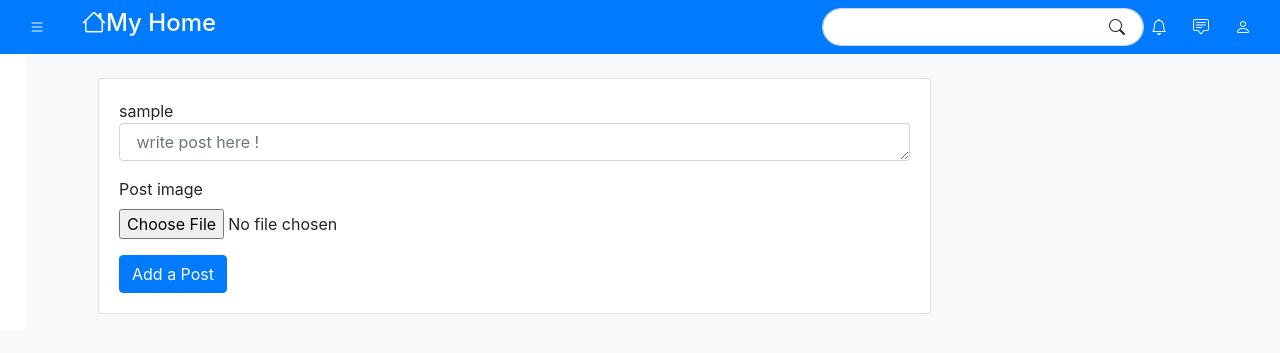
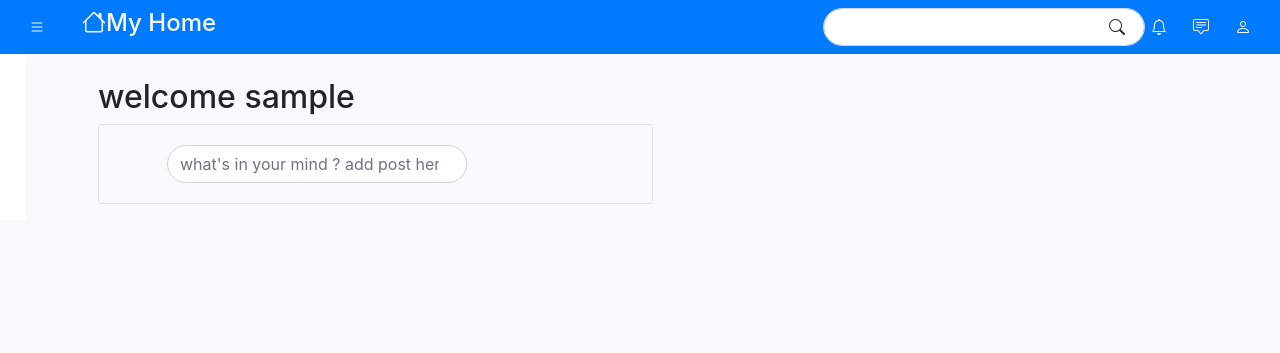
Before and after one commit to Marwa-Medhat/SocialNetwork-DjangoProject, a Django app: page /posts/ in a window 1280 px wide. Shown: the top 353 px of the page. Run offline with Django 3.2, Linux system fonts and the light colour scheme; the visitor is signed in with stand-in values (Sample User, id 1); data comes from the database, SQL or seed files in the repository; data that the repository does not hold is empty; some libraries are stand-ins or nearby versions.

Commit message:
profile  design

```diff
--- a/SocialNetwork/Posts/forms.py
+++ b/SocialNetwork/Posts/forms.py
@@ -15,7 +15,7 @@ class PostsCreateForm(forms.ModelForm):
         model = Post
         fields="__all__"
         widgets = {
-        # 'user_id': forms.HiddenInput(),
+        'user_id': forms.HiddenInput(),
         # 'likes':forms.HiddenInput(),
 
          }
--- a/SocialNetwork/Posts/templates/layouts/main.html
+++ b/SocialNetwork/Posts/templates/layouts/main.html
@@ -1,9 +1,11 @@
 <html>
 <head>
 <!-- CSS only -->
+<link href="https://cdn.jsdelivr.net/npm/bootstrap@5.0.0-beta3/dist/css/bootstrap.min.css" rel="stylesheet" integrity="sha384-eOJMYsd53ii+scO/bJGFsiCZc+5NDVN2yr8+0RDqr0Ql0h+rP48ckxlpbzKgwra6" crossorigin="anonymous">
+<script src="https://cdn.jsdelivr.net/npm/bootstrap@5.0.0-beta3/dist/js/bootstrap.bundle.min.js" integrity="sha384-JEW9xMcG8R+pH31jmWH6WWP0WintQrMb4s7ZOdauHnUtxwoG2vI5DkLtS3qm9Ekf" crossorigin="anonymous"></script>
 
 <link rel="stylesheet" href="https://cdn.jsdelivr.net/npm/bootstrap-icons@1.4.1/font/bootstrap-icons.css">
-  <link rel="stylesheet" href="https://stackpath.bootstrapcdn.com/bootstrap/4.4.1/css/bootstrap.min.css" integrity="sha384-Vkoo8x4CGsO3+Hhxv8T/Q5PaXtkKtu6ug5TOeNV6gBiFeWPGFN9MuhOf23Q9Ifjh" crossorigin="anonymous">
+<link rel="stylesheet" href="https://stackpath.bootstrapcdn.com/bootstrap/4.4.1/css/bootstrap.min.css" integrity="sha384-Vkoo8x4CGsO3+Hhxv8T/Q5PaXtkKtu6ug5TOeNV6gBiFeWPGFN9MuhOf23Q9Ifjh" crossorigin="anonymous">
 </head>
 
 <body class="bg-light ">
@@ -19,7 +21,7 @@
                   <input type="search" class="form-control rounded-pill ml-5" />
 
                 </div>
-                  <button  type="button" class="btn  rounded-pill ">
+                  <button  type="button" class="btn rounded-pill ">
                      <i class="bi bi-search "></i>
                   </button>
             </div>
@@ -47,7 +49,7 @@
  <div class="dropdown" >
             <a  class="btn" role="button" id="dropdownMenuLink" data-toggle="dropdown" ><i class="bi bi-person text-white   "></i> </a>
                 <div class="dropdown-menu dropdown-menu-right" >
-                       <a class="dropdown-item " href="#" >
+                       <a class="dropdown-item " href="{% url 'logout' %}" >
                           <i class="bi bi-box-arrow-in-right ml-3">logout</i>
                         </a>
 
@@ -66,7 +68,7 @@
 
 	        <ul class="list-unstyled components mb-5">
 	          <li class="active">
-	             <a href="#" ><i class="bi bi-person"></i>My Profile</a>
+	             <a href="{% url 'profile' %}" ><i class="bi bi-person"></i>My Profile</a>
 
 	          <li>
 	              <a href="#" <i class="bi bi-people-fill"></i> Groupes</a>
@@ -83,7 +85,7 @@
 </div>
 
  <script src="https://code.jquery.com/jquery-3.4.1.slim.min.js" integrity="sha384-J6qa4849blE2+poT4WnyKhv5vZF5SrPo0iEjwBvKU7imGFAV0wwj1yYfoRSJoZ+n" crossorigin="anonymous"></script>
-      <script src="https://cdn.jsdelivr.net/npm/popper.js@1.16.0/dist/umd/popper.min.js" integrity="sha384-Q6E9RHvbIyZFJoft+2mJbHaEWldlvI9IOYy5n3zV9zzTtmI3UksdQRVvoxMfooAo" crossorigin="anonymous"></script>
-      <script src="https://stackpath.bootstrapcdn.com/bootstrap/4.4.1/js/bootstrap.min.js" integrity="sha384-wfSDF2E50Y2D1uUdj0O3uMBJnjuUD4Ih7YwaYd1iqfktj0Uod8GCExl3Og8ifwB6" crossorigin="anonymous"></script>
+ <script src="https://cdn.jsdelivr.net/npm/popper.js@1.16.0/dist/umd/popper.min.js" integrity="sha384-Q6E9RHvbIyZFJoft+2mJbHaEWldlvI9IOYy5n3zV9zzTtmI3UksdQRVvoxMfooAo" crossorigin="anonymous"></script>
+ <script src="https://stackpath.bootstrapcdn.com/bootstrap/4.4.1/js/bootstrap.min.js" integrity="sha384-wfSDF2E50Y2D1uUdj0O3uMBJnjuUD4Ih7YwaYd1iqfktj0Uod8GCExl3Og8ifwB6" crossorigin="anonymous"></script>
 </body>
 </html>
--- a/SocialNetwork/Posts/templates/posts/create.html
+++ b/SocialNetwork/Posts/templates/posts/create.html
@@ -3,6 +3,7 @@
 {% if request.user.is_authenticated %}
 <form action="{% url 'create' %}" method="post" enctype="multipart/form-data">
   {%csrf_token%} {{request.user.username }}
+
   {{form |crispy}}
 
   <button type="submit" class="btn btn-primary">Add a Post</button>
--- a/SocialNetwork/Posts/templates/posts/details.html
+++ b/SocialNetwork/Posts/templates/posts/details.html
@@ -16,7 +16,8 @@
             </div>
       </div>
         <div class="card-header border-bottom">
-          <p class="card-text text-primary h5"> {{post.user_id}}</p>
+          <p class="card-text text-primary h5">{{request.user.username }}
+</p>
             <p class="card-text  text-muted "> {{post.creation_date_time}} </p>
         </div>
         <div >
--- a/SocialNetwork/Posts/templates/posts/index.html
+++ b/SocialNetwork/Posts/templates/posts/index.html
@@ -3,9 +3,45 @@
 
 {% load crispy_forms_tags %}
 {%block body%}
+<p class="h2"> welcome {{request.user.username }}</p>
+<div class="card w-50">
+<div class="card-body bg-light ">
+
+ <div class="input-group ">
+    <div class="form-outline ">
+    <input type="search" class="form-control rounded-pill ml-5 "style="width:300px" data-bs-toggle="modal" data-bs-target="#exampleModal" placeholder="what's in your mind ? add post here"/>
+ </div>
+</div>
+
+</div>
+</div>
+
 {% if request.user.is_authenticated %}
 {% comment %} <p> {{form.user_id }}</p> {% endcomment %}
-<form action="{% url 'create' %}" method="post" enctype="multipart/form-data">
+<div class="modal fade" id="exampleModal" tabindex="-1" aria-labelledby="exampleModalLabel" aria-hidden="true">
+  <div class="modal-dialog modal-dialog-centered modal-dialog-scrollable">
+    <div class="modal-content">
+                <div class="modal-header">
+                    <h5 class="modal-title" id="exampleModalLabel"> Create Post</h5>
+                    <button type="button" class="btn-close" data-bs-dismiss="modal" aria-label="Close"></button>
+                </div>
+               <div class="modal-body">
+
+                <form action="{% url 'create' %}" method="post" enctype="multipart/form-data">
+                    {% csrf_token %}
+                    {{form|crispy}}
+
+
+            </div>
+              <div class="modal-footer">
+                <button type="button" class="btn btn-secondary" data-bs-dismiss="modal">Close</button>
+               <button type="submit" class="btn btn-success" >Add a Post</button>
+               </form>
+            </div>
+    </div>
+  </div>
+</div>
+{% comment %} <form action="{% url 'create' %}" method="post" enctype="multipart/form-data">
 
     {%csrf_token%}
    <div class="card w-75">
@@ -19,14 +55,14 @@
     </div>
 
 
-</form>
+</form> {% endcomment %}
 {% endif %}
 {% comment %} {% if post_obj %}
   <h3>Succesfully uploaded </h3>
   <img src="{{ post_obj.post_image.url}}"  alt="connect" style="max-height:300px">
 {% endif %} {% endcomment %}
 
-<div class="col-md-8 mt-3 left">
+<div class="col-md-8 mt-3 float-left">
 
 
  {%for post in posts%}
@@ -47,7 +83,7 @@
 
         </div>
          <div class="card-header border-bottom">
-           <p class="card-text text-primary h5"> {{post.user_id}}</p>
+           <p class="card-text text-primary h5">  {{request.user.username }}</p>
                  <p class="card-text  text-muted "> {{post.creation_date_time}}</p>
      </div>
 
--- a/SocialNetwork/Posts/views.py
+++ b/SocialNetwork/Posts/views.py
@@ -9,7 +9,7 @@ from django.http import HttpResponseRedirect
 
 def index(request):
 
-    posts= Post.objects.order_by('-creation_date_time')
+    posts= Post.objects.order_by('creation_date_time')
     print(posts)
     form = PostsCreateForm()
     print(form)
@@ -21,10 +21,12 @@ def index(request):
 
 
 def create(request):
+    post = Post.objects.get(user_id=request.user.id)
+    data = {'user_id': post}
+    form = PostsCreateForm(request.POST or None,initial=data)
 
-    form = PostsCreateForm(request.POST or None)
     if form.is_valid():
-
+        form.instance.user_id=request.user.id
         form.save()
         return redirect("index")
 
@@ -39,7 +41,7 @@ def destroy(request, id):
     return redirect("index")
 def edit(request,id):
     post=Post.objects.get(id=id)
-    data = {'user_id': post.user_id, 'content': post.content }
+    data = {'user_id': post.user_id , 'content': post.content }
     form = PostsCreateForm(request.POST or None,initial=data,instance=post)
     if form.is_valid():
         form.save()
--- a/SocialNetwork/Users/urls.py
+++ b/SocialNetwork/Users/urls.py
@@ -4,7 +4,7 @@ from . import views
 
 urlpatterns = [
     path('register', views.registration_view, name='register'),
-    path('index', views.index, name='index'),
+    path('profile', views.index, name='profile'),
     path('logout', views.logout_view, name='logout'),
     path('login', views.login_view, name='login'),
 
--- a/SocialNetwork/Users/views.py
+++ b/SocialNetwork/Users/views.py
@@ -9,7 +9,7 @@ from django.contrib import messages
 # Create your views here.
 # profile page
 def index(request):
-    return render(request, 'Users/index.html')
+    return render(request, 'Users/profile.html')
 
 
 def registration_view(request):
```
Also changed, not shown: SocialNetwork/Users/templates/Users/index.html (deleted, +0 -94 lines), SocialNetwork/Users/templates/Users/profile.html (added, +101 -0 lines).
